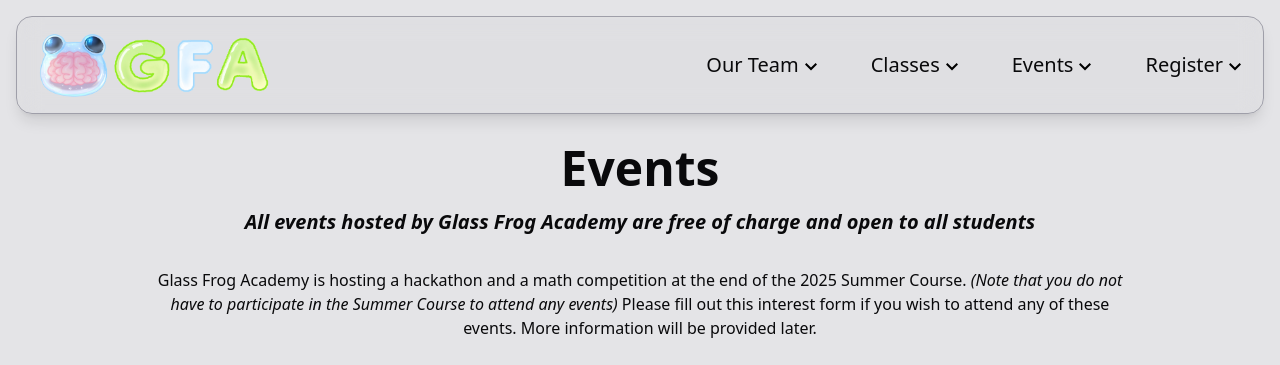
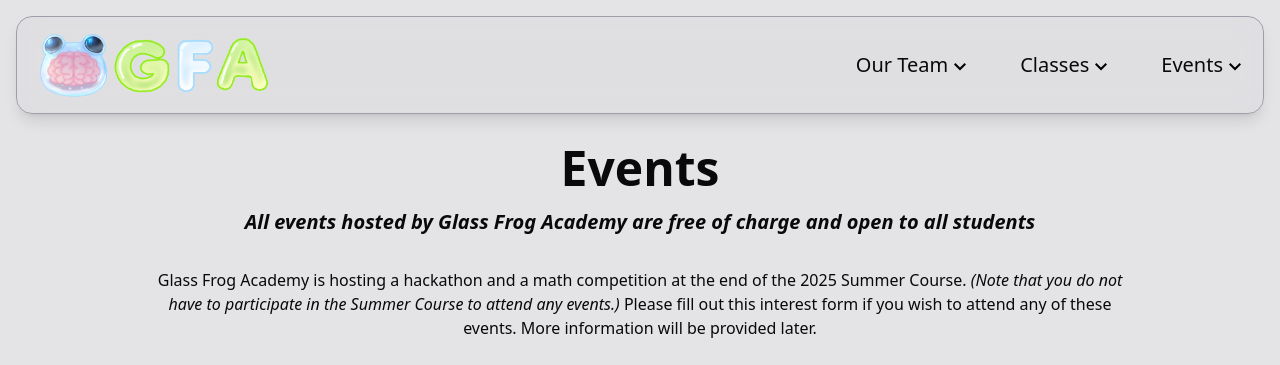
Before and after one commit to Shuflduf/Glass-Frog, an Astro site: page /events in a window 1280 px wide. Shown: the top 365 px of the page. Built offline with nearby package versions, Linux system fonts and the light colour scheme; Astro itself is replaced by a stand-in of ours.

Commit message:
fix: remove register page

```diff
--- a/src/components/NavBar.astro
+++ b/src/components/NavBar.astro
@@ -24,12 +24,6 @@
           <img src="/assets/icons/chevron_down.svg" class="brightness-0" />
         </div>
       </a>
-      <a href="/register">
-        <div class="flex items-end">
-          <p class="text-xl">Register</p>
-          <img src="/assets/icons/chevron_down.svg" class="brightness-0" />
-        </div>
-      </a>
     </div>
   </div>
 </div>
--- a/src/pages/events.astro
+++ b/src/pages/events.astro
@@ -19,7 +19,7 @@
     <section class="py-12 px-4 mx-auto flex items-center flex-col max-w-5xl">
       <h1 class="text-5xl font-bold text-center mb-4">Events</h1>
       <h2 class="text-xl font-semibold mb-8"><i>All events hosted by Glass Frog Academy are free of charge and open to all students</i></h2>
-      <p class="mb-8 text-center">Glass Frog Academy is hosting a hackathon and a math competition at the end of the 2025 Summer Course. <i>(Note that you do not have to participate in the Summer Course to attend any events)</i> Please fill out this interest form if you wish to attend any of these events. More information will be provided later.</p>
+      <p class="mb-8 text-center">Glass Frog Academy is hosting a hackathon and a math competition at the end of the 2025 Summer Course. <i>(Note that you do not have to participate in the Summer Course to attend any events.)</i> Please fill out this interest form if you wish to attend any of these events. More information will be provided later.</p>
       <iframe src="https://docs.google.com/forms/d/e/1FAIpQLSfN1nHc2AWuhgXPxfpm6KuUDXZQoEmFyMwmXDNUTvLROaf8ag/viewform?embedded=true" width="700" height="1260">Loading…</iframe>
     </section>
   </body>
```
